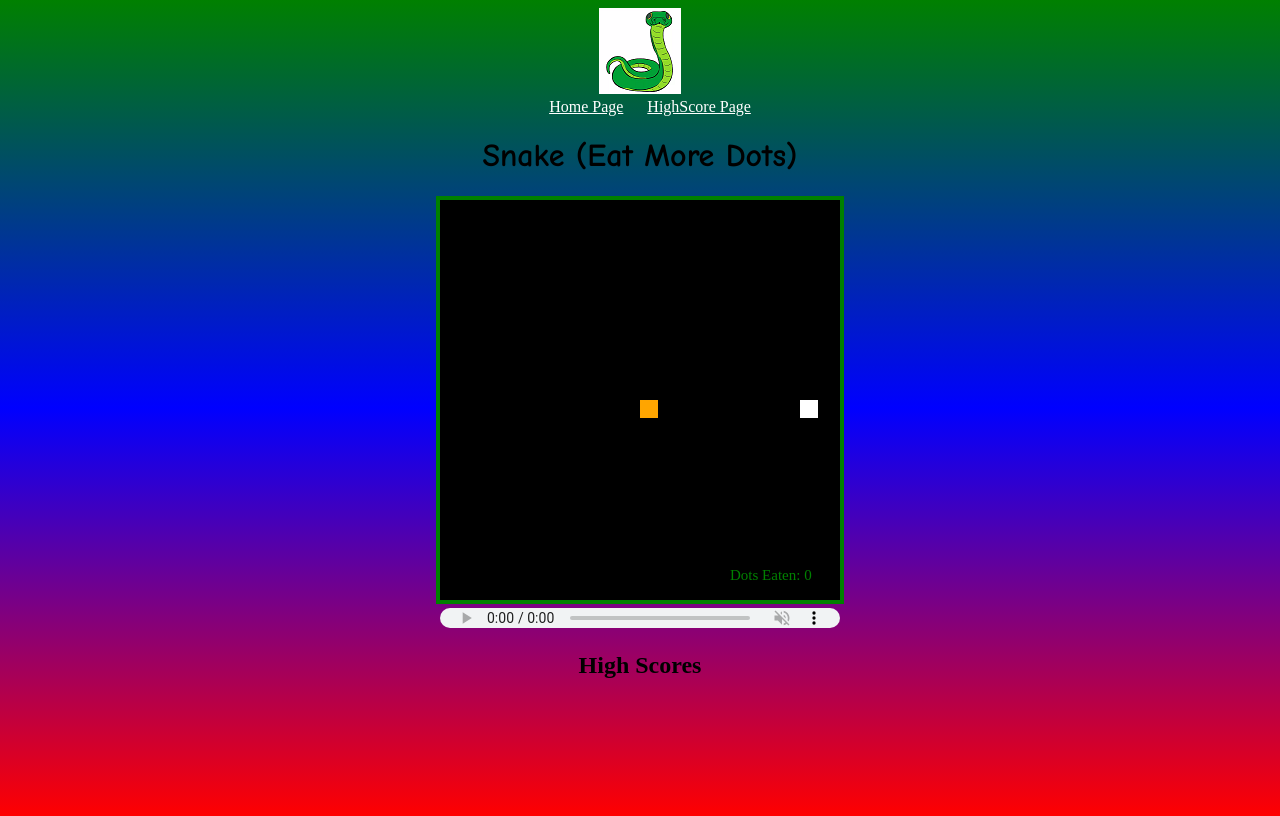
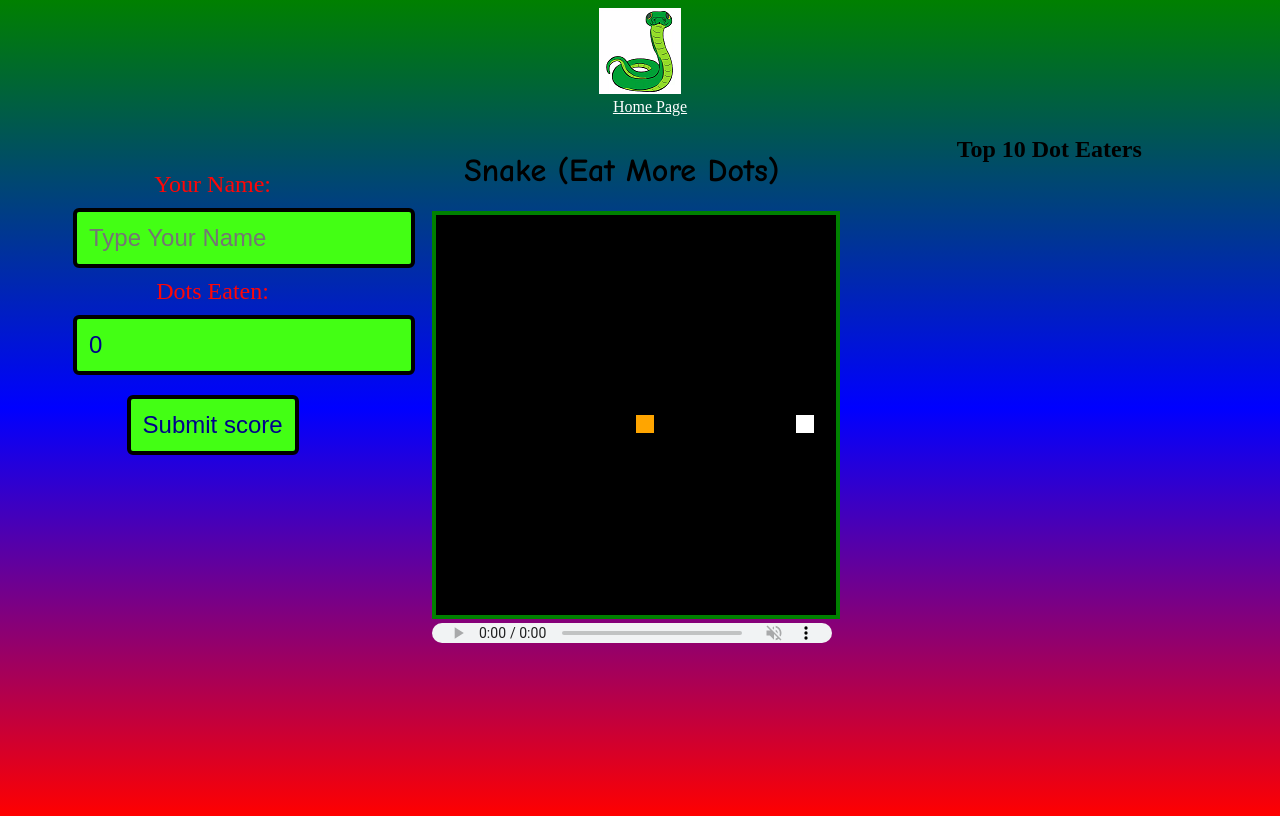
Before and after one commit to AriesRedWar/NC-State-Milestone-1, a plain HTML site: page Game/index.html in a window 1280 px wide. Drawn offline with Linux system fonts and the light colour scheme.

Commit message:
added high score list function when submit button is clicked need to fix the refresh of the window when submit is clicked

```diff
--- a/Game/index.html
+++ b/Game/index.html
@@ -12,26 +12,36 @@
         <ul>
             <li>
                 <a href="index.html">Home Page</a>
-                <a href="highscore.html">HighScore Page</a>
             </li>
         </ul>
     </nav>
-    <div>
+    <div class="col-3">
+    <form id="myform">
+            <label>Your Name:</label>
+            <input type="text" name="snakeName"
+            maxlength="20" class="greenBut"  id="snakeName"
+            placeholder="Type Your Name" required>
+            <label>Dots Eaten:</label>
+            <input type="number" name="snakeScore" class="greenBut" value=0 id="snakeScore" readonly></input>
+            <button type="submit" class="greenBut" id="submit">Submit score</button>
+        </form>
+        <output id="output"></output>
+</div>
+    <div class="col-3">
         <h1>Snake (Eat More Dots)</h1>
         <canvas id="gameArea" width="400" height="400"> </canvas>
-
-    </div>
-    <div>
             <audio controls autoplay loop muted>
             <source src="/sprites/jungle.mp3" type="audio/mp3">
             Your browser doesn't support the audio file!
         </audio>
     </div>
-    <div class="highScores">
-        <h2>High Scores</h2>
-        <ol id="highScores"></ol>
-        <input id="lowScore" type="hidden">
-    </div>
+    <div id="top10">
+        <h2>Top 10 Dot Eaters</h2>
+        <ol class="highscores">
+        </ol>
+        <p id="demo"></p>
+        <input id="lowscore" type="hidden">
+      </div>
     <script src="/js/index.js"></script>
     </body>
 </html>
--- a/js/index.js
+++ b/js/index.js
@@ -1,7 +1,23 @@
 const canvas = document.getElementById("gameArea");
 const ctx = canvas.getContext("2d"); /*ctx = context */
-const highscore = document.getElementsByClassName("highscore")
-const snakeScore = document.getElementById("score")
+const snakeName = document.getElementById("snakeName")
+const snakeScore = document.getElementById("snakeScore")
+const submit = document.getElementById("submit")
+
+
+const highScores = JSON.parse(localStorage.getItem("highScores")) || [];
+
+const MAX_HIGH_SCORE = 10;
+console.log(highScores)
+
+snakeName.addEventListener('keyup', () => {
+    submit.disabled = !snakeName.value;
+})
+
+
+
+
+
 
 
 class SnakeTail {
@@ -42,8 +58,24 @@ function startGame() {
     if (result) {
       return;
   }
+  saveHighScore = (e) => {
+    console.log("clicked saved")
+    e.preventDefault();
 
+    const score = {
+        name: snakeName.value,
+        score: snakeScore.value
+    };
+    highScores.push(score); // add score to array
+    highScores.sort( (a,b) => b.score - a.score); // sort the array
+    highScores.splice(10); // cut the array to top 10
 
+    localStorage.setItem("highScores", JSON.stringify(highScores));
+
+    console.log(highScores);{
+        return;
+    }
+}
   clearScreen(); /*resets the screen*/
   checkDotCollision(); /*Snake Eats Dot*/
   drawDot(); /*makes random dots on screen when one is Ate*/
@@ -62,13 +94,14 @@ function startGame() {
   setTimeout(
     startGame,
     1000 / speed
-  );
+      );
+
 }}
 
 // game over settings and function
 function isGameOver() {
   let gameOver = false;
-  // snake is not moving yet no game over
+    // snake is not moving yet no game over
   if (yVelocity === 0 && xVelocity === 0) {
     return false;
   }
@@ -98,27 +131,14 @@ function isGameOver() {
     ctx.fillStyle = "red";
     ctx.font = "50px Arial";
     ctx.fillText("Game Over!", canvas.width / 6.5, canvas.height / 2);
-      }
+}
   return gameOver;
 }
-
 // Score text on screen
 function drawScore() {
-  ctx.fillStyle = "green";
-  ctx.font = "15px Ariel";
-  ctx.fillText("Dots Eaten: " + score, canvas.width - 110, 380);
-  for (let i = 0; i < snakeScore.value; i++) {
-    let part = snakeScore[i];
-    if (part.x === headX && part.y === headY) {
-      gameOver = true;
-      break;
-          }
-  }
-  console.log(snakeScore)
-  console.log(score)
+  snakeScore.value = (score)
+//console.log(snakeScore.value,"Top")
  }
-
-
 
 // sets the game square when the browser is refreshed or loaded
 function clearScreen() {
@@ -138,7 +158,6 @@ function drawSnake() {
   while (snakeTail.length > tailLength) {
     snakeTail.shift(); // removes the furthest item from the snake tail if its more then
   }
-
   ctx.fillStyle = "Orange";
   ctx.fillRect(headX * tileCount, headY * tileCount, tileSize, tileSize);
 }
@@ -195,8 +214,9 @@ function keyDown(event) {
 }
 
 
+
+
 //Event listeners
 document.body.addEventListener("keydown", keyDown);
 
-
 startGame();
```
Also changed, not shown: js/end.js (deleted), js/score.json (deleted).
